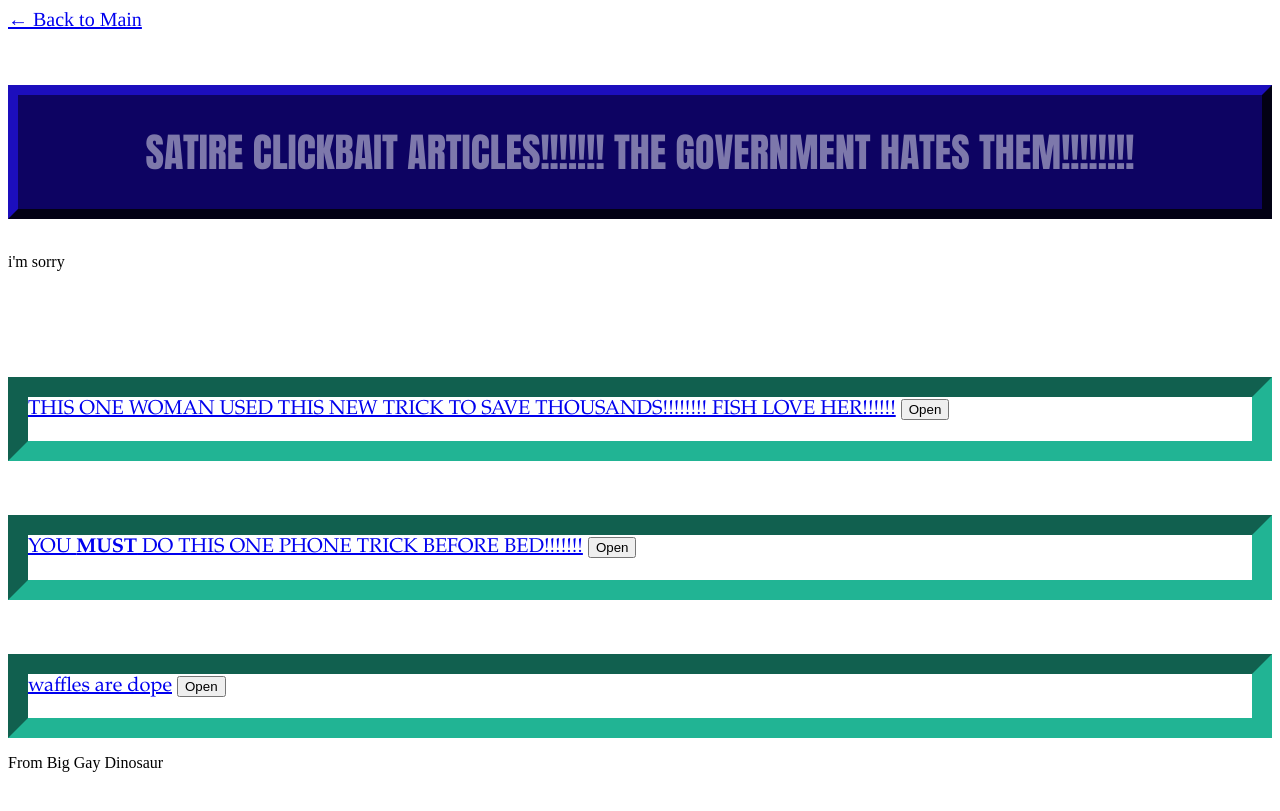
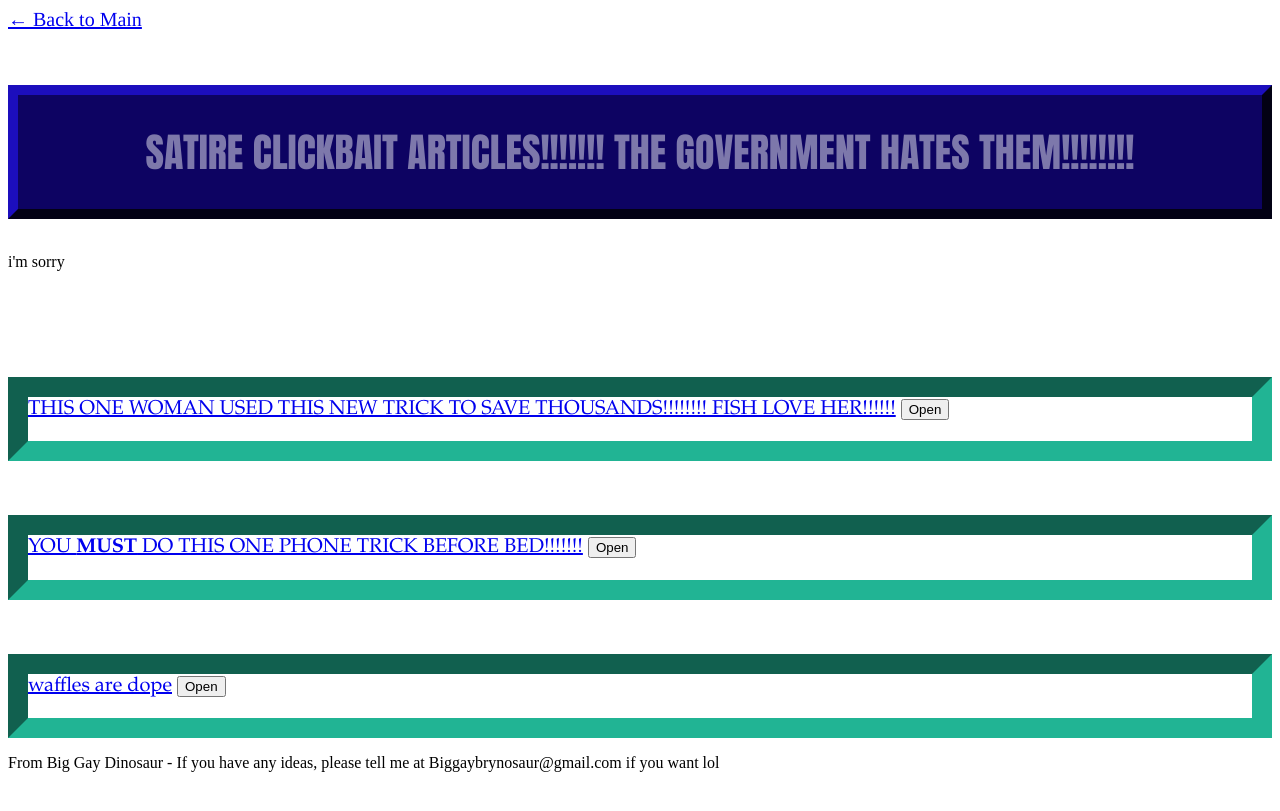
Before and after one commit to big-gay-dinosaur/Website-thingy, a Jekyll site: the page articles.html, which Jekyll copies as it is, in a window 1280 px wide. Shown: the top 811 px of the page. Built offline with Jekyll 4.4.1, drawn with Linux system fonts in a browser that asks for light colours.

Commit message:
Update articles.html

```diff
--- a/articles.html
+++ b/articles.html
@@ -85,7 +85,7 @@
 
 
 
-			<p>From Big Gay Dinosaur</p>
+			<p>From Big Gay Dinosaur - If you have any ideas, please tell me at Biggaybrynosaur@gmail.com if you want lol</p>
 	</body>
 
 	<script>
```
